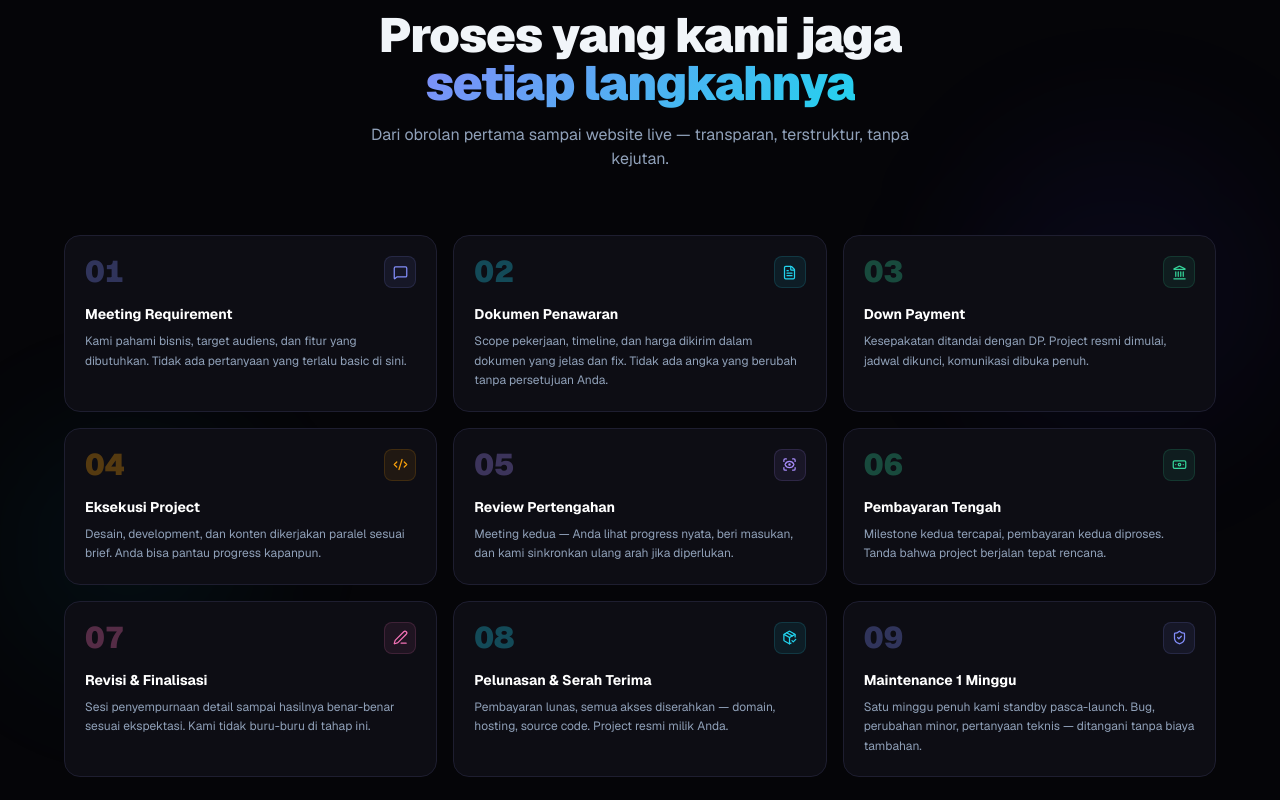
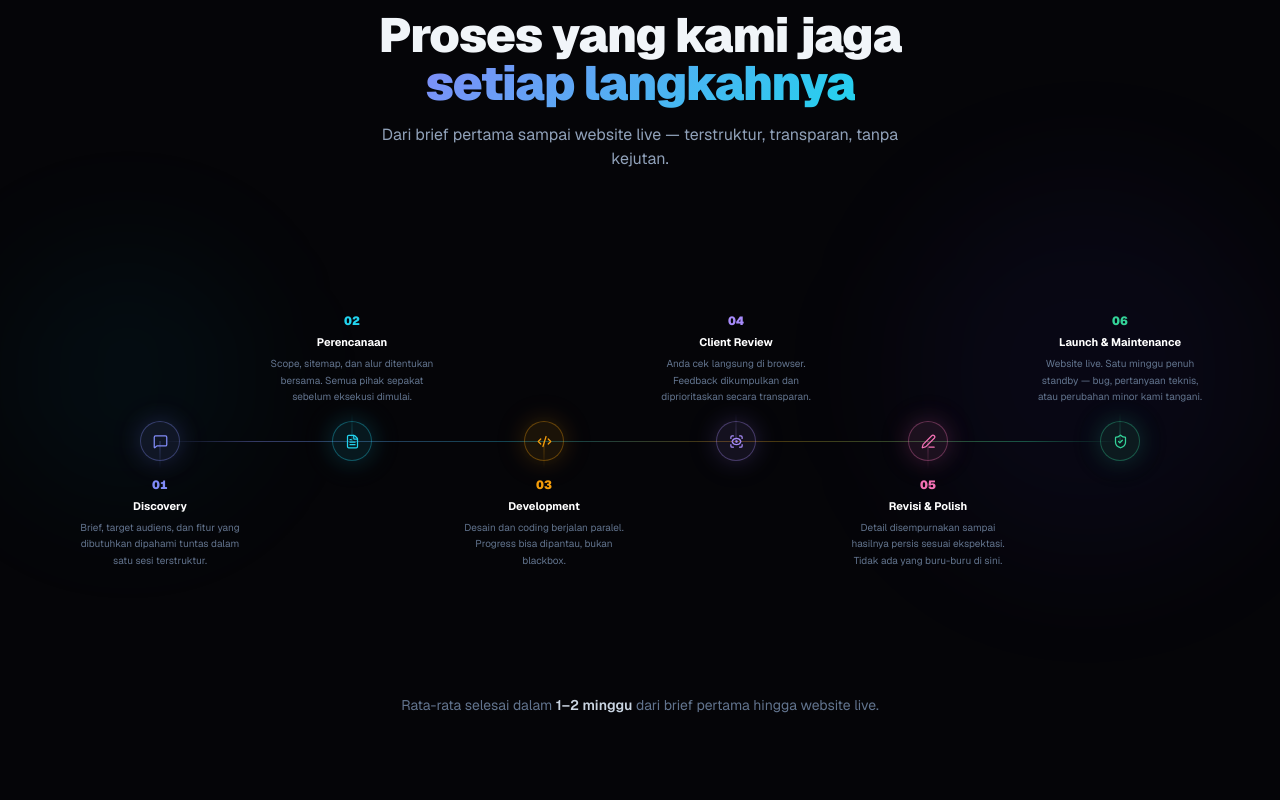
Before and after one commit to FairuzLQ/pixelin-landing, a Next.js app: page / in a window 1280 px wide. Shown: the part 1880-2680 px from the top of the page. Built offline with nearby package versions, Linux system fonts and the light colour scheme.

Commit message:
feat: zigzag process timeline + updated copywriting

```diff
--- a/src/components/sections/ProcessSection.tsx
+++ b/src/components/sections/ProcessSection.tsx
@@ -1,79 +1,58 @@
 "use client";
 
 import { motion } from "framer-motion";
-import { MessageSquare, FileText, Landmark, Code2, ScanEye, Banknote, PenLine, PackageCheck, ShieldCheck } from "lucide-react";
+import { MessageSquare, FileText, Code2, ScanEye, PenLine, ShieldCheck } from "lucide-react";
 
 const steps = [
   {
     n: "01",
-    title: "Meeting Requirement",
-    desc: "Kami pahami bisnis, target audiens, dan fitur yang dibutuhkan. Tidak ada pertanyaan yang terlalu basic di sini.",
+    title: "Discovery",
+    desc: "Brief, target audiens, dan fitur yang dibutuhkan dipahami tuntas dalam satu sesi terstruktur.",
     icon: MessageSquare,
     accent: "#818cf8",
   },
   {
     n: "02",
-    title: "Dokumen Penawaran",
-    desc: "Scope pekerjaan, timeline, dan harga dikirim dalam dokumen yang jelas dan fix. Tidak ada angka yang berubah tanpa persetujuan Anda.",
+    title: "Perencanaan",
+    desc: "Scope, sitemap, dan alur ditentukan bersama. Semua pihak sepakat sebelum eksekusi dimulai.",
     icon: FileText,
     accent: "#22d3ee",
   },
   {
     n: "03",
-    title: "Down Payment",
-    desc: "Kesepakatan ditandai dengan DP. Project resmi dimulai, jadwal dikunci, komunikasi dibuka penuh.",
-    icon: Landmark,
-    accent: "#34d399",
-  },
-  {
-    n: "04",
-    title: "Eksekusi Project",
-    desc: "Desain, development, dan konten dikerjakan paralel sesuai brief. Anda bisa pantau progress kapanpun.",
+    title: "Development",
+    desc: "Desain dan coding berjalan paralel. Progress bisa dipantau, bukan blackbox.",
     icon: Code2,
     accent: "#f59e0b",
   },
   {
-    n: "05",
-    title: "Review Pertengahan",
-    desc: "Meeting kedua — Anda lihat progress nyata, beri masukan, dan kami sinkronkan ulang arah jika diperlukan.",
+    n: "04",
+    title: "Client Review",
+    desc: "Anda cek langsung di browser. Feedback dikumpulkan dan diprioritaskan secara transparan.",
     icon: ScanEye,
     accent: "#a78bfa",
   },
   {
-    n: "06",
-    title: "Pembayaran Tengah",
-    desc: "Milestone kedua tercapai, pembayaran kedua diproses. Tanda bahwa project berjalan tepat rencana.",
-    icon: Banknote,
-    accent: "#34d399",
-  },
-  {
-    n: "07",
-    title: "Revisi & Finalisasi",
-    desc: "Sesi penyempurnaan detail sampai hasilnya benar-benar sesuai ekspektasi. Kami tidak buru-buru di tahap ini.",
+    n: "05",
+    title: "Revisi & Polish",
+    desc: "Detail disempurnakan sampai hasilnya persis sesuai ekspektasi. Tidak ada yang buru-buru di sini.",
     icon: PenLine,
     accent: "#f472b6",
   },
   {
-    n: "08",
-    title: "Pelunasan & Serah Terima",
-    desc: "Pembayaran lunas, semua akses diserahkan — domain, hosting, source code. Project resmi milik Anda.",
-    icon: PackageCheck,
-    accent: "#22d3ee",
-  },
-  {
-    n: "09",
-    title: "Maintenance 1 Minggu",
-    desc: "Satu minggu penuh kami standby pasca-launch. Bug, perubahan minor, pertanyaan teknis — ditangani tanpa biaya tambahan.",
+    n: "06",
+    title: "Launch & Maintenance",
+    desc: "Website live. Satu minggu penuh standby — bug, pertanyaan teknis, atau perubahan minor kami tangani.",
     icon: ShieldCheck,
-    accent: "#818cf8",
+    accent: "#34d399",
   },
 ];
 
 export default function ProcessSection() {
   return (
     <section id="process" className="py-28 px-6 relative overflow-hidden">
-      <div className="absolute right-0 top-1/4 w-80 h-80 bg-indigo-600/6 rounded-full blur-3xl pointer-events-none" />
-      <div className="absolute left-0 bottom-1/4 w-64 h-64 bg-cyan-500/5 rounded-full blur-3xl pointer-events-none" />
+      <div className="absolute right-0 top-1/3 w-96 h-96 bg-indigo-600/5 rounded-full blur-3xl pointer-events-none" />
+      <div className="absolute left-0 bottom-1/3 w-64 h-64 bg-cyan-500/5 rounded-full blur-3xl pointer-events-none" />
 
       <div className="max-w-6xl mx-auto relative z-10">
         {/* Header */}
@@ -82,7 +61,7 @@ export default function ProcessSection() {
           whileInView={{ opacity: 1, y: 0 }}
           viewport={{ once: true, margin: "-80px" }}
           transition={{ duration: 0.6 }}
-          className="text-center mb-16"
+          className="text-center mb-20"
         >
           <div className="inline-flex items-center gap-2 px-3 py-1 rounded-full border border-cyan-500/25 bg-cyan-500/8 text-cyan-400 text-xs font-semibold mb-4 uppercase tracking-wider">
             <span className="w-1.5 h-1.5 rounded-full bg-cyan-400 animate-pulse" />
@@ -94,55 +73,183 @@ export default function ProcessSection() {
             <span className="gradient-text">setiap langkahnya</span>
           </h2>
           <p className="text-slate-400 max-w-xl mx-auto text-base">
-            Dari obrolan pertama sampai website live — transparan, terstruktur, tanpa kejutan.
+            Dari brief pertama sampai website live — terstruktur, transparan, tanpa kejutan.
           </p>
         </motion.div>
 
-        {/* Steps grid */}
-        <div className="grid grid-cols-1 sm:grid-cols-2 lg:grid-cols-3 gap-4">
-          {steps.map((step, i) => (
+        {/* ── Desktop: zigzag timeline ─────────────────────────────────────── */}
+        <div className="hidden lg:block relative" style={{ height: 380 }}>
+
+          {/* Horizontal connecting line */}
+          <div
+            className="absolute pointer-events-none"
+            style={{
+              top: "50%",
+              left: "calc(100% / 12)",
+              right: "calc(100% / 12)",
+              height: 1,
+              background:
+                "linear-gradient(90deg, transparent, #818cf860 10%, #22d3ee50 40%, #f59e0b50 60%, #34d39960 90%, transparent)",
+            }}
+          />
+
+          {/* Steps */}
+          <div
+            className="absolute inset-0 grid"
+            style={{ gridTemplateColumns: "repeat(6, 1fr)" }}
+          >
+            {steps.map((step, i) => {
+              const above = i % 2 === 1;
+              const Icon = step.icon;
+              return (
                 <motion.div
                   key={step.n}
-              initial={{ opacity: 0, y: 24 }}
+                  initial={{ opacity: 0, y: above ? 24 : -24 }}
                   whileInView={{ opacity: 1, y: 0 }}
-              viewport={{ once: true, margin: "-40px" }}
-              transition={{ duration: 0.45, delay: (i % 3) * 0.08 }}
-              className="group relative p-5 rounded-2xl bg-[#0d0d14] border border-[#1e1e30] hover:border-slate-700 transition-all duration-300 overflow-hidden"
+                  viewport={{ once: true, margin: "-60px" }}
+                  transition={{ duration: 0.5, delay: i * 0.1 }}
+                  className="relative"
                 >
-              {/* Hover glow */}
+                  {/* Content above */}
+                  {above && (
                     <div
-                className="absolute inset-0 opacity-0 group-hover:opacity-100 transition-opacity duration-500 pointer-events-none rounded-2xl"
-                style={{ background: `radial-gradient(circle at 0% 0%, ${step.accent}08 0%, transparent 70%)` }}
-              />
-
-              <div className="relative z-10">
-                {/* Number + icon row */}
-                <div className="flex items-center justify-between mb-4">
-                  <span
-                    className="text-3xl font-black leading-none tabular-nums"
-                    style={{ color: `${step.accent}50` }}
+                      className="absolute text-center px-3"
+                      style={{ bottom: "calc(50% + 36px)", left: 0, right: 0 }}
+                    >
+                      <p
+                        className="text-xs font-black mb-1.5 tabular-nums"
+                        style={{ color: step.accent }}
                       >
                         {step.n}
-                  </span>
+                      </p>
+                      <h3 className="text-white text-[11px] font-bold leading-snug mb-1.5">
+                        {step.title}
+                      </h3>
+                      <p className="text-slate-500 text-[10px] leading-relaxed">
+                        {step.desc}
+                      </p>
+                    </div>
+                  )}
+
+                  {/* Connector line above → circle */}
+                  {above && (
                     <div
-                    className="w-8 h-8 rounded-lg flex items-center justify-center"
-                    style={{ background: `${step.accent}15`, border: `1px solid ${step.accent}25` }}
+                      className="absolute w-px"
+                      style={{
+                        bottom: "50%",
+                        left: "50%",
+                        transform: "translateX(-50%)",
+                        height: 28,
+                        background: `linear-gradient(to bottom, transparent, ${step.accent}60)`,
+                      }}
+                    />
+                  )}
+
+                  {/* Circle — always at 50% */}
+                  <div
+                    className="absolute z-10 w-10 h-10 rounded-full flex items-center justify-center"
+                    style={{
+                      top: "50%",
+                      left: "50%",
+                      transform: "translate(-50%, -50%)",
+                      background: `${step.accent}18`,
+                      border: `1.5px solid ${step.accent}55`,
+                      boxShadow: `0 0 24px ${step.accent}30, 0 0 48px ${step.accent}10`,
+                    }}
                   >
-                    <step.icon size={15} style={{ color: step.accent }} />
+                    <Icon size={15} style={{ color: step.accent }} />
+                  </div>
+
+                  {/* Connector line circle → below */}
+                  {!above && (
+                    <div
+                      className="absolute w-px"
+                      style={{
+                        top: "50%",
+                        left: "50%",
+                        transform: "translateX(-50%)",
+                        height: 28,
+                        background: `linear-gradient(to bottom, ${step.accent}60, transparent)`,
+                      }}
+                    />
+                  )}
+
+                  {/* Content below */}
+                  {!above && (
+                    <div
+                      className="absolute text-center px-3"
+                      style={{ top: "calc(50% + 36px)", left: 0, right: 0 }}
+                    >
+                      <p
+                        className="text-xs font-black mb-1.5 tabular-nums"
+                        style={{ color: step.accent }}
+                      >
+                        {step.n}
+                      </p>
+                      <h3 className="text-white text-[11px] font-bold leading-snug mb-1.5">
+                        {step.title}
+                      </h3>
+                      <p className="text-slate-500 text-[10px] leading-relaxed">
+                        {step.desc}
+                      </p>
+                    </div>
+                  )}
+                </motion.div>
+              );
+            })}
           </div>
         </div>
 
-                <h3 className="font-bold text-white text-sm mb-2">{step.title}</h3>
+        {/* ── Mobile: vertical timeline ────────────────────────────────────── */}
+        <div className="lg:hidden relative">
+          {/* Vertical line */}
+          <div
+            className="absolute left-5 top-1 bottom-1 w-px"
+            style={{
+              background:
+                "linear-gradient(to bottom, transparent, #818cf860 10%, #22d3ee50 50%, #34d39960 90%, transparent)",
+            }}
+          />
+
+          <div className="space-y-8">
+            {steps.map((step, i) => {
+              const Icon = step.icon;
+              return (
+                <motion.div
+                  key={step.n}
+                  initial={{ opacity: 0, x: -20 }}
+                  whileInView={{ opacity: 1, x: 0 }}
+                  viewport={{ once: true, margin: "-40px" }}
+                  transition={{ duration: 0.45, delay: i * 0.07 }}
+                  className="relative flex gap-5 items-start"
+                >
+                  {/* Circle */}
+                  <div
+                    className="relative z-10 w-10 h-10 shrink-0 rounded-full flex items-center justify-center"
+                    style={{
+                      background: `${step.accent}18`,
+                      border: `1.5px solid ${step.accent}55`,
+                      boxShadow: `0 0 20px ${step.accent}25`,
+                    }}
+                  >
+                    <Icon size={15} style={{ color: step.accent }} />
+                  </div>
+
+                  {/* Content */}
+                  <div className="pt-1.5 pb-2">
+                    <p
+                      className="text-xs font-black mb-1 tabular-nums"
+                      style={{ color: step.accent }}
+                    >
+                      {step.n}
+                    </p>
+                    <h3 className="text-white text-sm font-bold mb-1">{step.title}</h3>
                     <p className="text-slate-400 text-xs leading-relaxed">{step.desc}</p>
                   </div>
-
-              {/* Bottom accent on hover */}
-              <div
-                className="absolute bottom-0 left-0 h-0.5 w-0 group-hover:w-full transition-all duration-500 rounded-b-2xl"
-                style={{ background: `linear-gradient(90deg, ${step.accent}, transparent)` }}
-              />
                 </motion.div>
-          ))}
+              );
+            })}
+          </div>
         </div>
 
         {/* Bottom note */}
@@ -150,12 +257,12 @@ export default function ProcessSection() {
           initial={{ opacity: 0 }}
           whileInView={{ opacity: 1 }}
           viewport={{ once: true }}
-          transition={{ duration: 0.6, delay: 0.2 }}
-          className="text-center text-slate-500 text-sm mt-10"
+          transition={{ duration: 0.6, delay: 0.3 }}
+          className="text-center text-slate-500 text-sm mt-16"
         >
-          Rata-rata proyek selesai dalam{" "}
-          <span className="text-slate-300 font-semibold">1–2 minggu</span>
-          {" "}dari brief pertama hingga website live.
+          Rata-rata selesai dalam{" "}
+          <span className="text-slate-300 font-semibold">1–2 minggu</span>{" "}
+          dari brief pertama hingga website live.
         </motion.p>
       </div>
     </section>
```
Lines whose indentation alone changed are shown as unchanged.
